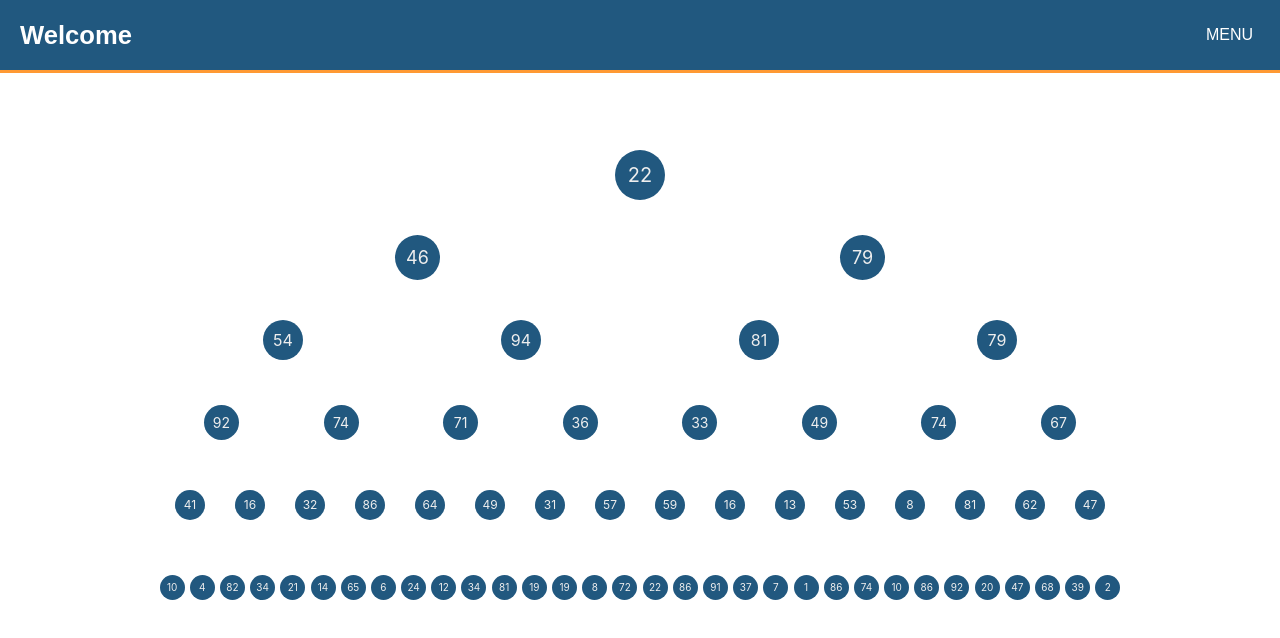
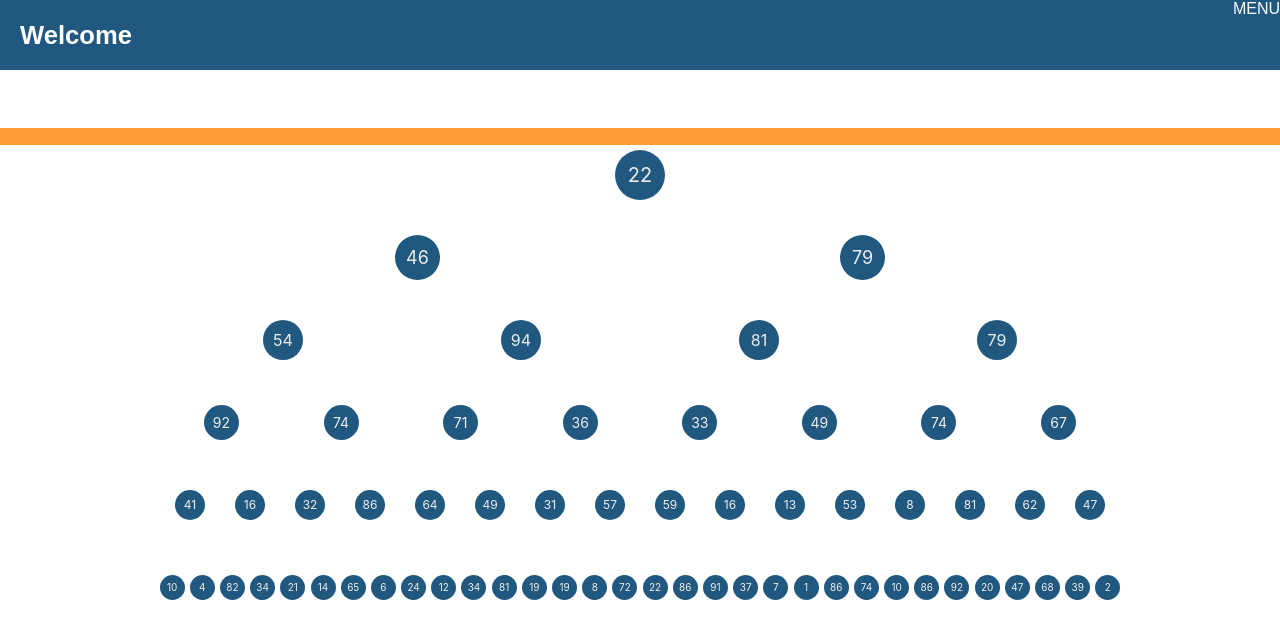
Before and after one commit to tancredeguillou/BinarySearchTrees, a React (Create React App) app: page / in a window 1280 px wide. Shown: the top 638 px of the page. Built offline with nearby package versions, Linux system fonts and the light colour scheme.

Commit message:
starting to adapt to window sizing

```diff
--- a/src/BinaryTreeVisualizer/binaryTreeVisualizer.css
+++ b/src/BinaryTreeVisualizer/binaryTreeVisualizer.css
@@ -27,11 +27,10 @@
 }
 
 .bar {
-    height: 3px;
     width : 100%;
     background-color: #f93;
     position: absolute;
-    margin-top: 70px;
+    margin-top: 6%;
 }
 
 .bin-tree {
@@ -72,8 +71,8 @@
     display: flex;
     align-items: center;
     background: #21587F;
-    /*that's mine*/
-    height: 70px;
+    /*that's mine CA A L'AIR DE SERVIR A RIEN*/
+    height: 100%;
   }
 
   .nested-dropdown__header strong {
@@ -94,24 +93,28 @@
   }
 
   .nested-dropdown__header li {
-    padding: 27px;
+    height: 70px;
+    /*padding: 27px;*/
     position: relative;
   }
 
   .nested-dropdown__header li:hover {
     background: #f93;
-    padding:27px;
+    height: 70px;
+    /*padding:27px;*/
     cursor: pointer;
   }
 
   /**/
   .nested-dropdown__menu .nested-dropdown__submenu li:hover {
     background: #f93;
-    padding:16px;
+    /*padding:16px;*/
+    height: 50px;
     cursor: pointer;
   }
   .nested-dropdown__menu .nested-dropdown__submenu li {
-    padding:16px;
+    /*padding:16px;*/
+    height: 50px;
   }
   /**/
 
@@ -121,7 +124,7 @@
     position: absolute;
     background: #21587F;
     width: 150px;
-    top: 71px;
+    top: 100%;
     right: 0;
   }
 
--- a/src/BinaryTreeVisualizer/binaryTreeVisualizer.jsx
+++ b/src/BinaryTreeVisualizer/binaryTreeVisualizer.jsx
@@ -231,7 +231,13 @@ export class BinaryTreeVisualizer extends React.Component {
                         </div>
                     })
                 }
-                <div className="bar"></div>
+                <div
+                    className="bar"
+                    style={{
+                        height: `${window.innerWidth / 600}%`,
+                        marginTop: `${window.innerHeight / 80}%`,
+                    }}
+                ></div>
                 <header class="nested-dropdown__header">
                     <strong>Welcome</strong>
                     <ul class="nested-dropdown__categories">
```
